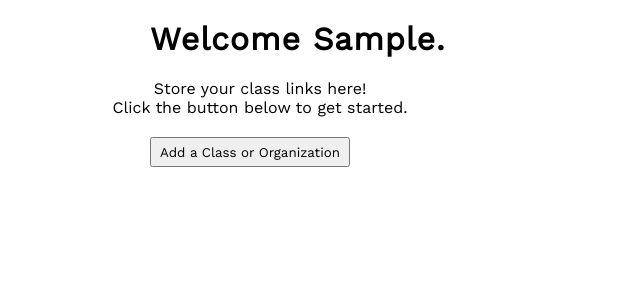
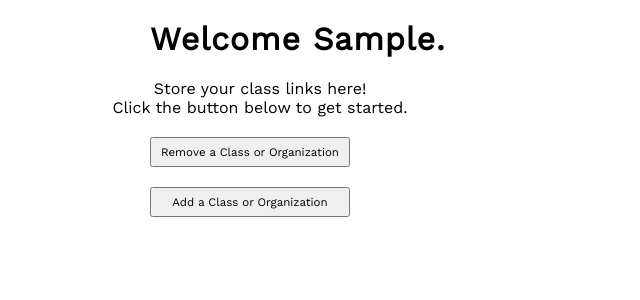
Before and after one commit to j-tan871/link-organizer, a React (Create React App) app: page / in a window 1280 px wide. Both pictures are taken after typing "Sample" into the empty fields and a click on the button "Submit". Shown: the top 300 px of the page, without its empty margins (0-640 px from the left). Built offline with nearby package versions, Linux system fonts and the light colour scheme.

Commit message:
modify remove functionality

```diff
--- a/src/App.js
+++ b/src/App.js
@@ -1,10 +1,12 @@
 import React, { useState } from 'react';
 
-import AddCard from './AddCard';
-import Card from './Card';
+import AddCard from './components/AddCard';
+import Card from './components/Card';
 import Welcome from './Welcome';
 
 function App() {
+  const [editing, setEditing] = useState(false);
+
   const getName = () => {
     const firstName = window.localStorage.getItem('name');
     if (!firstName || typeof firstName === 'undefined') {
@@ -86,6 +88,7 @@ function App() {
                     piazza={item.piazza}
                     deleteItem={updateClasses}
                     itemList={classes}
+                    editing={editing}
                   />
                 ))}
               </div>
@@ -98,11 +101,21 @@ function App() {
                     link={club.link}
                     deleteItem={updateClubs}
                     itemList={clubs}
+                    editing={editing}
                   />
                 ))}
               </div>
             </div>
             <div style={styles.addCard}>
+              <button
+                style={styles.button}
+                onClick={() => setEditing(!editing)}
+              >
+                {
+                  editing ? <div>I'm done!</div> :
+                  <div>Remove a Class or Organization</div>
+                }
+              </button>
               <button
                 style={styles.button}
                 onClick={() => setAddOrganization(!addOrganization)}
@@ -152,6 +165,7 @@ const styles = {
     width: 200,
     height: 30,
     fontFamily: 'Work Sans',
+    fontSize: 11.5,
     marginBottom: 20
   }
 }
--- a/src/Card.js
+++ b/src/components/Card.js
@@ -1,6 +1,6 @@
 import React from 'react';
 
-function Card({ type, name, link, website, piazza, deleteItem, itemList }) {
+function Card({ type, name, link, website, piazza, deleteItem, itemList, editing }) {
 
   const handleRemove = () => {
     const updatedItems = itemList.filter(item => item.name !== name);
@@ -29,7 +29,9 @@ function Card({ type, name, link, website, piazza, deleteItem, itemList }) {
           </React.Fragment> : null
         }
       </div>
-      <div style={styles.remove} onClick={handleRemove}>[remove]</div>
+      {
+        editing ? <div style={styles.remove} onClick={handleRemove}>[remove]</div> : null
+      }
     </div>
   )
 }
@@ -38,7 +40,7 @@ const styles = {
   container: {
     width: 225,
     height: 60,
-    marginBottom: 10,
+    marginBottom: 20,
     display: 'flex',
     flexDirection: 'column',
     alignItems: 'flex-start'
```
Also changed, not shown: src/components/AddCard.js (renamed from src/AddCard.js).
